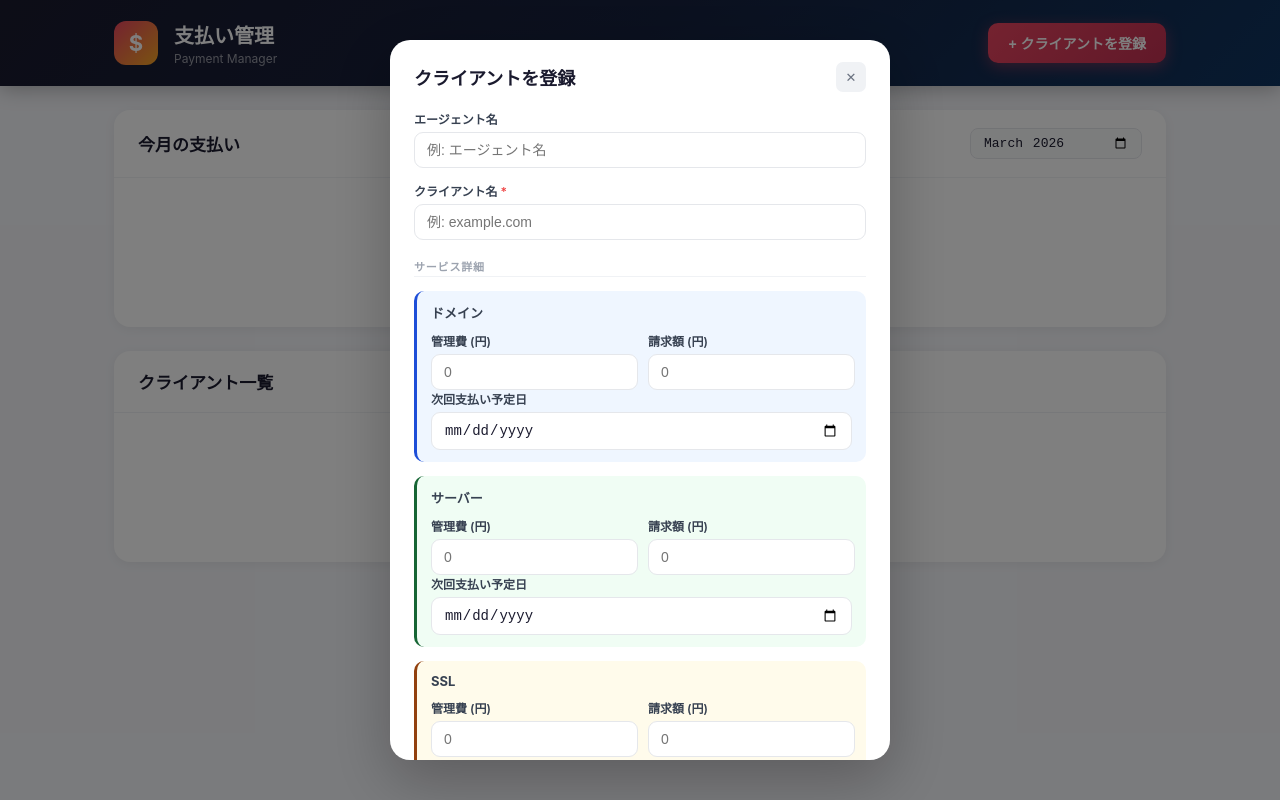
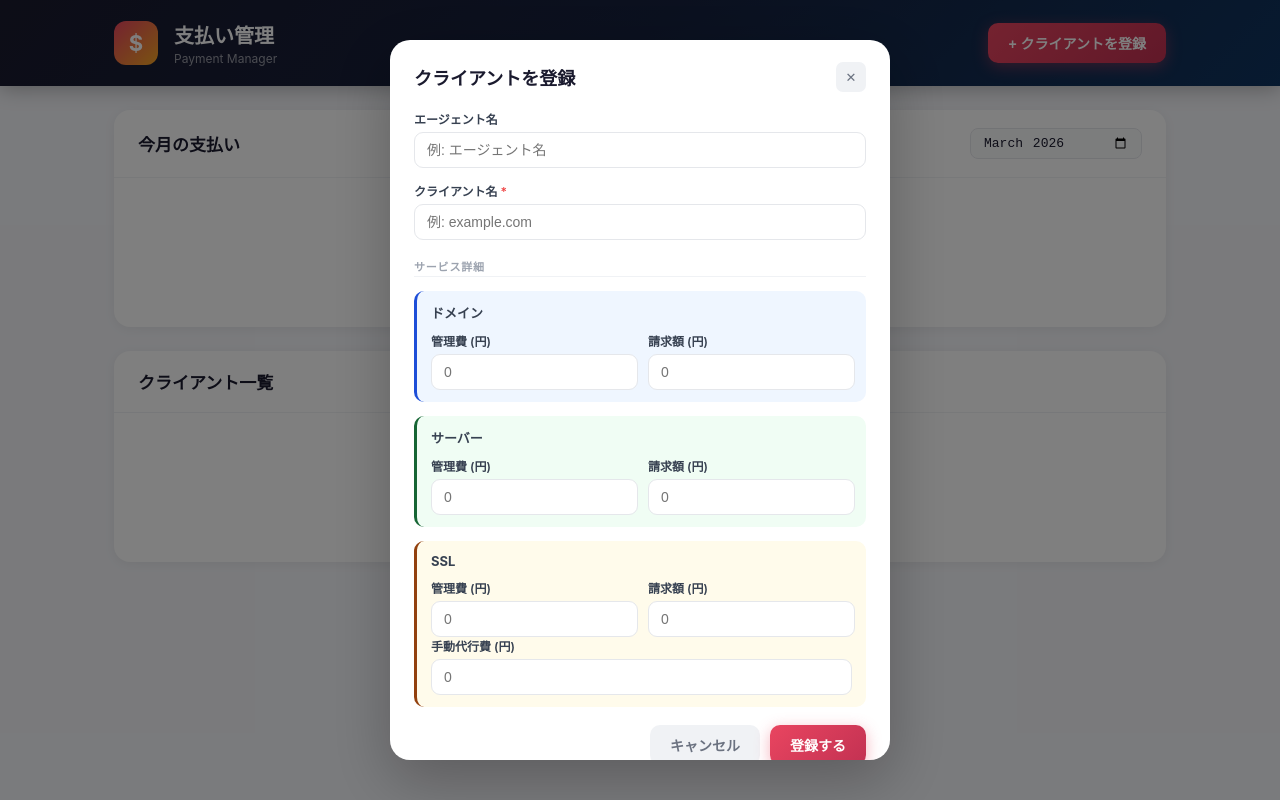
Before and after one commit to aueharaayaka/kousin, a React (Vite) app: page / in a window 1280 px wide. Both pictures are taken after a click on the button "+ クライアントを登録". Built offline with nearby package versions, Linux system fonts and the light colour scheme.

Commit message:
feat: 支払済ワンクリック化・次回予定日フォーム削除・SSL手動代行費追加

```diff
--- a/src/App.jsx
+++ b/src/App.jsx
@@ -8,6 +8,13 @@ const SERVICE_LABELS = { domain: 'ドメイン', server: 'サーバー', ssl: 'S
 
 const formatCurrency = (amount) =>
   new Intl.NumberFormat('ja-JP', { style: 'currency', currency: 'JPY' }).format(Number(amount) || 0)
+
+const advanceOneYear = (dateStr) => {
+  if (!dateStr) return ''
+  const d = new Date(dateStr + 'T00:00:00')
+  d.setFullYear(d.getFullYear() + 1)
+  return d.toISOString().split('T')[0]
+}
 
 export default function App() {
   const [clients, setClients] = useState(() => {
@@ -22,8 +29,6 @@ export default function App() {
     const now = new Date()
     return `${now.getFullYear()}-${String(now.getMonth() + 1).padStart(2, '0')}`
   })
-  // { clientId, serviceType, nextDate } | null
-  const [pendingPaid, setPendingPaid] = useState(null)
 
   useEffect(() => {
     localStorage.setItem(STORAGE_KEY, JSON.stringify(clients))
@@ -54,20 +59,15 @@ export default function App() {
     setClients(prev => prev.filter(c => c.id !== id))
   }
 
-  const initMarkPaid = (clientId, serviceType, currentDate) => {
-    setPendingPaid({ clientId, serviceType, nextDate: '' })
-  }
-
-  const confirmMarkPaid = () => {
-    const { clientId, serviceType, nextDate } = pendingPaid
+  const markPaid = (clientId, serviceType) => {
     setClients(prev => prev.map(c => {
       if (c.id !== clientId) return c
+      const service = c[serviceType]
       return {
         ...c,
-        [serviceType]: { ...c[serviceType], nextDueDate: nextDate },
+        [serviceType]: { ...service, nextDueDate: advanceOneYear(service.nextDueDate) },
       }
     }))
-    setPendingPaid(null)
   }
 
   const handleEdit = (client) => {
@@ -115,11 +115,7 @@ export default function App() {
             </div>
           ) : (
             <div className="monthly-list">
-              {monthlyPayments.map(({ client, serviceType, service }) => {
-                const isPending =
-                  pendingPaid?.clientId === client.id &&
-                  pendingPaid?.serviceType === serviceType
-                return (
+              {monthlyPayments.map(({ client, serviceType, service }) => (
                 <div key={`${client.id}-${serviceType}`} className="monthly-item">
                   <div className="monthly-item-left">
                     {client.agentName && (
@@ -135,44 +131,15 @@ export default function App() {
                   </div>
                   <div className="monthly-item-right">
                     <div className="item-fee">{formatCurrency(service.billingAmount || service.fee)}</div>
-                      {isPending ? (
-                        <div className="paid-confirm">
-                          <span className="paid-confirm-label">次回支払い予定日</span>
-                          <input
-                            type="date"
-                            className="paid-date-input"
-                            value={pendingPaid.nextDate}
-                            onChange={(e) =>
-                              setPendingPaid(prev => ({ ...prev, nextDate: e.target.value }))
-                            }
-                            autoFocus
-                          />
-                          <button
-                            className="btn btn-sm btn-primary"
-                            onClick={confirmMarkPaid}
-                            disabled={!pendingPaid.nextDate}
-                          >
-                            確定
-                          </button>
-                          <button
-                            className="btn btn-sm btn-secondary"
-                            onClick={() => setPendingPaid(null)}
-                          >
-                            キャンセル
-                          </button>
-                        </div>
-                      ) : (
                     <button
                       className="btn btn-sm btn-success"
-                          onClick={() => initMarkPaid(client.id, serviceType, service.nextDueDate)}
+                      onClick={() => markPaid(client.id, serviceType)}
                     >
                       支払済にする
                     </button>
-                      )}
                   </div>
                 </div>
-                )
-              })}
+              ))}
             </div>
           )}
         </div>
@@ -222,7 +189,7 @@ function ClientCard({ client, onEdit, onDelete }) {
   ]
 
   const hasServices = services.some(
-    ({ key }) => client[key]?.fee || client[key]?.billingAmount || client[key]?.nextDueDate
+    ({ key }) => client[key]?.fee || client[key]?.billingAmount || client[key]?.manualFee || client[key]?.nextDueDate
   )
 
   return (
@@ -237,7 +204,7 @@ function ClientCard({ client, onEdit, onDelete }) {
         <div className="client-services">
           {services.map(({ key, label }) => {
             const s = client[key]
-            if (!s?.fee && !s?.billingAmount && !s?.nextDueDate) return null
+            if (!s?.fee && !s?.billingAmount && !s?.manualFee && !s?.nextDueDate) return null
             return (
               <div key={key} className="client-service-row">
                 <span className={`service-badge service-${key}`}>{label}</span>
--- a/src/components/ClientForm.jsx
+++ b/src/components/ClientForm.jsx
@@ -1,20 +1,12 @@
 import React, { useState } from 'react'
 import './ClientForm.css'
-
-const SERVICE_KEYS = [
-  { key: 'domain', label: 'ドメイン' },
-  { key: 'server', label: 'サーバー' },
-  { key: 'ssl', label: 'SSL' },
-]
-
-const EMPTY_SERVICE = { fee: '', billingAmount: '', nextDueDate: '' }
 
 const INITIAL_STATE = {
   agentName: '',
   clientName: '',
-  domain: { ...EMPTY_SERVICE },
-  server: { ...EMPTY_SERVICE },
-  ssl: { ...EMPTY_SERVICE },
+  domain: { fee: '', billingAmount: '' },
+  server: { fee: '', billingAmount: '' },
+  ssl:    { fee: '', billingAmount: '', manualFee: '' },
 }
 
 export default function ClientForm({ client, onSubmit, onClose }) {
@@ -24,7 +16,7 @@ export default function ClientForm({ client, onSubmit, onClose }) {
           ...client,
           domain: { fee: client.domain?.fee ?? '', billingAmount: client.domain?.billingAmount ?? '', nextDueDate: client.domain?.nextDueDate ?? '' },
           server: { fee: client.server?.fee ?? '', billingAmount: client.server?.billingAmount ?? '', nextDueDate: client.server?.nextDueDate ?? '' },
-          ssl:    { fee: client.ssl?.fee ?? '',    billingAmount: client.ssl?.billingAmount ?? '',    nextDueDate: client.ssl?.nextDueDate ?? ''    },
+          ssl:    { fee: client.ssl?.fee ?? '', billingAmount: client.ssl?.billingAmount ?? '', manualFee: client.ssl?.manualFee ?? '', nextDueDate: client.ssl?.nextDueDate ?? '' },
         }
       : INITIAL_STATE
   )
@@ -62,7 +54,7 @@ export default function ClientForm({ client, onSubmit, onClose }) {
       ...form,
       domain: { ...form.domain, fee: toNum(form.domain.fee), billingAmount: toNum(form.domain.billingAmount) },
       server: { ...form.server, fee: toNum(form.server.fee), billingAmount: toNum(form.server.billingAmount) },
-      ssl:    { ...form.ssl,    fee: toNum(form.ssl.fee),    billingAmount: toNum(form.ssl.billingAmount)    },
+      ssl:    { ...form.ssl,    fee: toNum(form.ssl.fee),    billingAmount: toNum(form.ssl.billingAmount), manualFee: toNum(form.ssl.manualFee) },
     })
   }
 
@@ -100,41 +92,89 @@ export default function ClientForm({ client, onSubmit, onClose }) {
 
           <div className="services-divider">サービス詳細</div>
 
-          {SERVICE_KEYS.map(({ key, label }) => (
-            <div key={key} className={`service-section service-section-${key}`}>
-              <div className="service-section-title">{label}</div>
+          {/* ドメイン */}
+          <div className="service-section service-section-domain">
+            <div className="service-section-title">ドメイン</div>
             <div className="form-row">
               <div className="form-group">
                 <label>管理費 (円)</label>
                 <input
                   type="number"
-                    value={form[key].fee}
-                    onChange={(e) => handleServiceChange(key, 'fee', e.target.value)}
-                    placeholder="0"
-                    min="0"
+                  value={form.domain.fee}
+                  onChange={(e) => handleServiceChange('domain', 'fee', e.target.value)}
+                  placeholder="0" min="0"
                 />
               </div>
               <div className="form-group">
                 <label>請求額 (円)</label>
                 <input
                   type="number"
-                    value={form[key].billingAmount}
-                    onChange={(e) => handleServiceChange(key, 'billingAmount', e.target.value)}
-                    placeholder="0"
-                    min="0"
+                  value={form.domain.billingAmount}
+                  onChange={(e) => handleServiceChange('domain', 'billingAmount', e.target.value)}
+                  placeholder="0" min="0"
+                />
+              </div>
+            </div>
+          </div>
+
+          {/* サーバー */}
+          <div className="service-section service-section-server">
+            <div className="service-section-title">サーバー</div>
+            <div className="form-row">
+              <div className="form-group">
+                <label>管理費 (円)</label>
+                <input
+                  type="number"
+                  value={form.server.fee}
+                  onChange={(e) => handleServiceChange('server', 'fee', e.target.value)}
+                  placeholder="0" min="0"
+                />
+              </div>
+              <div className="form-group">
+                <label>請求額 (円)</label>
+                <input
+                  type="number"
+                  value={form.server.billingAmount}
+                  onChange={(e) => handleServiceChange('server', 'billingAmount', e.target.value)}
+                  placeholder="0" min="0"
+                />
+              </div>
+            </div>
+          </div>
+
+          {/* SSL */}
+          <div className="service-section service-section-ssl">
+            <div className="service-section-title">SSL</div>
+            <div className="form-row">
+              <div className="form-group">
+                <label>管理費 (円)</label>
+                <input
+                  type="number"
+                  value={form.ssl.fee}
+                  onChange={(e) => handleServiceChange('ssl', 'fee', e.target.value)}
+                  placeholder="0" min="0"
+                />
+              </div>
+              <div className="form-group">
+                <label>請求額 (円)</label>
+                <input
+                  type="number"
+                  value={form.ssl.billingAmount}
+                  onChange={(e) => handleServiceChange('ssl', 'billingAmount', e.target.value)}
+                  placeholder="0" min="0"
                 />
               </div>
             </div>
             <div className="form-group">
-                <label>次回支払い予定日</label>
+              <label>手動代行費 (円)</label>
               <input
-                  type="date"
-                  value={form[key].nextDueDate}
-                  onChange={(e) => handleServiceChange(key, 'nextDueDate', e.target.value)}
+                type="number"
+                value={form.ssl.manualFee}
+                onChange={(e) => handleServiceChange('ssl', 'manualFee', e.target.value)}
+                placeholder="0" min="0"
               />
             </div>
           </div>
-          ))}
 
           <div className="form-actions">
             <button type="button" className="btn btn-secondary" onClick={onClose}>
```
Lines whose indentation alone changed are shown as unchanged.
